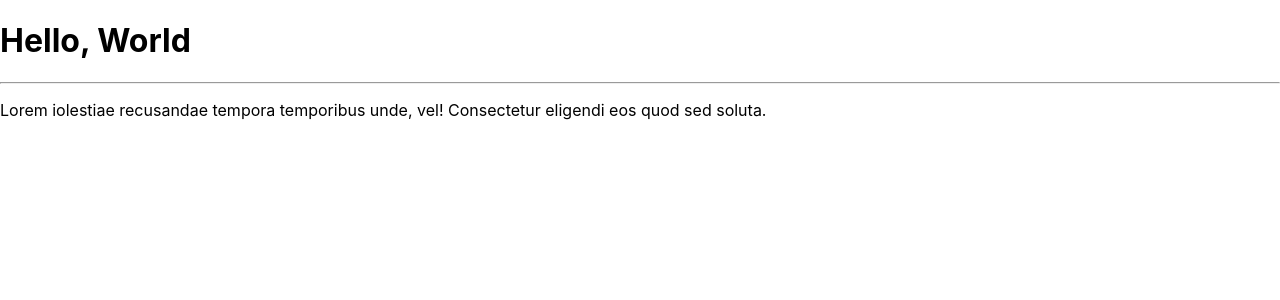
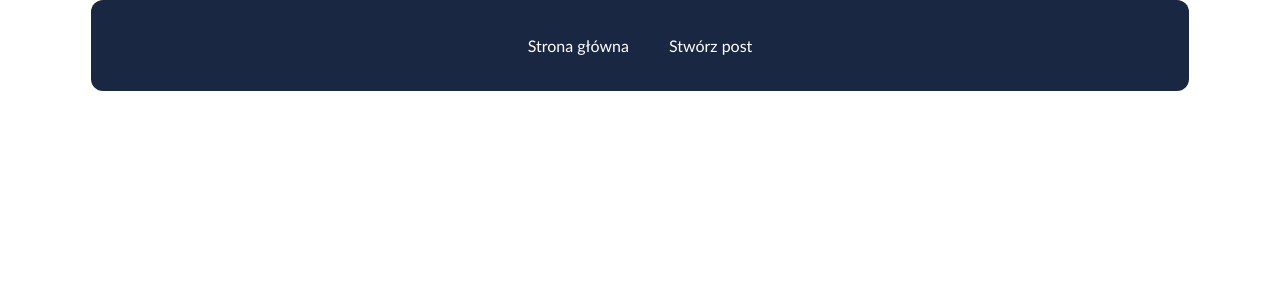
Before and after one commit to AdrWL/blog-app, a React (Create React App) app: page / in a window 1280 px wide. Shown: the top 300 px of the page. Built offline with nearby package versions, Linux system fonts and the light colour scheme.

Commit message:
Create nav in app and css

```diff
--- a/src/App.css
+++ b/src/App.css
@@ -1,38 +1,41 @@
 .App {
-  text-align: center;
+    text-align: center;
 }
 
-.App-logo {
-  height: 40vmin;
-  pointer-events: none;
+.nav_container {
+    display: grid;
+    grid-template-columns: repeat(14, 1fr);
+    grid-template-rows: repeat(14, 1fr);
+    height: 350px;
+    justify-content: center;
 }
 
-@media (prefers-reduced-motion: no-preference) {
-  .App-logo {
-    animation: App-logo-spin infinite 20s linear;
-  }
+.nav_element {
+    height: 28%;
+    grid-area: 1 / 2 / 14 / 14;
+    display: flex;
+    justify-content: center;
+    border-radius: 12px;
+    background: rgb(26, 39, 67);
+    color: rgb(255, 255, 255);
 }
 
-.App-header {
-  background-color: #282c34;
-  min-height: 100vh;
-  display: flex;
-  flex-direction: column;
-  align-items: center;
-  justify-content: center;
-  font-size: calc(10px + 2vmin);
-  color: white;
+.menu {
+    display: flex;
+    align-self: center;
 }
 
-.App-link {
-  color: #61dafb;
+.nav_list {
+    display: flex;
+    justify-content: space-around;
+    flex-direction: row;
+    text-align: center;
+    width: 100%;
 }
 
-@keyframes App-logo-spin {
-  from {
-    transform: rotate(0deg);
-  }
-  to {
-    transform: rotate(360deg);
-  }
+.nav_list a {
+    text-decoration: none;
+    color: #ffffff;
+    padding: 10px;
+    margin: 10px;
 }
--- a/src/App.tsx
+++ b/src/App.tsx
@@ -1,12 +1,23 @@
 import * as React from "react";
 import './App.css';
 
-export function App () {
+function App() {
     return (
         <>
-            <h1>Hello, World</h1>
-            <hr/>
-            <p>Lorem iolestiae recusandae tempora temporibus unde, vel! Consectetur eligendi eos quod sed soluta.</p>
+            <div className="nav">
+                <div className="nav_container">
+                    <div className="nav_element">
+                        <div className="menu">
+                            <div className="nav_list">
+                                <a href="/mainpage">Strona główna</a>
+                                <a href="/createpost">Stwórz post</a>
+                            </div>
+                        </div>
+                    </div>
+                </div>
+            </div>
         </>
     );
 }
+
+export default App;
--- a/src/index.css
+++ b/src/index.css
@@ -1,13 +1,5 @@
-body {
-  margin: 0;
-  font-family: -apple-system, BlinkMacSystemFont, 'Segoe UI', 'Roboto', 'Oxygen',
-    'Ubuntu', 'Cantarell', 'Fira Sans', 'Droid Sans', 'Helvetica Neue',
-    sans-serif;
-  -webkit-font-smoothing: antialiased;
-  -moz-osx-font-smoothing: grayscale;
+* {
+    margin: 0;
+    padding: 0;
+    font-family: Calibri;
 }
-
-code {
-  font-family: source-code-pro, Menlo, Monaco, Consolas, 'Courier New',
-    monospace;
-}
--- a/src/index.tsx
+++ b/src/index.tsx
@@ -2,7 +2,7 @@ import React from 'react';
 import ReactDOM from 'react-dom/client';
 import './index.css';
 import reportWebVitals from './reportWebVitals';
-import {App} from "./App";
+import App from "./App";
 import {BrowserRouter} from 'react-router-dom';
 
 
```
